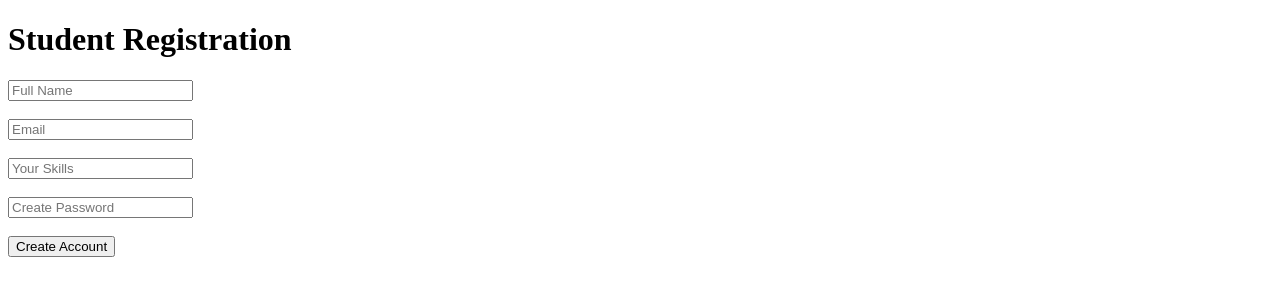
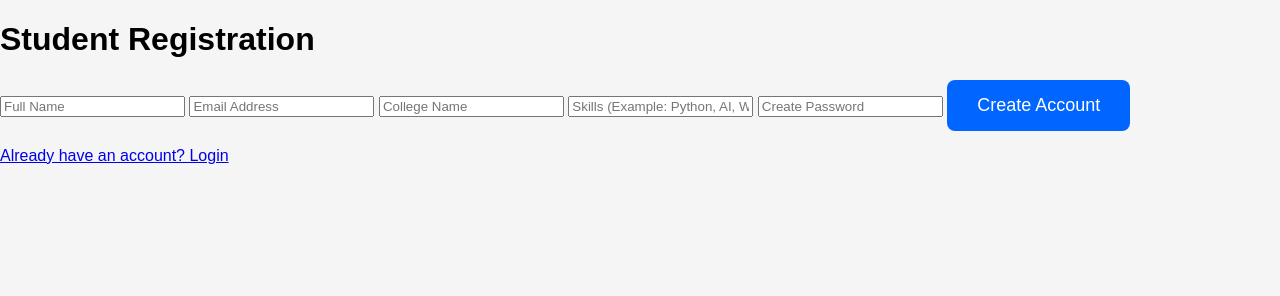
Before and after one commit to rm6pgfzsct-tech/-AI-Project-Team-Finder, a plain HTML site: page register.html in a window 1280 px wide. Drawn offline with Linux system fonts and the light colour scheme.

Commit message:
Update register.html

```diff
--- a/register.html
+++ b/register.html
@@ -1,45 +1,35 @@
 <!DOCTYPE html>
 <html>
 <head>
-  <title>Student Registration - AI Project Team Finder</title>
-  <meta name="viewport" content="width=device-width, initial-scale=1.0">
+    <title>Student Registration</title>
+    <meta name="viewport" content="width=device-width, initial-scale=1.0">
+    <link rel="stylesheet" href="style.css">
 </head>
-
 <body>
 
-  <h1>Student Registration</h1>
+<div class="container">
 
-  <input id="name" type="text" placeholder="Full Name">
-  <br><br>
+<h1>Student Registration</h1>
 
-  <input id="email" type="email" placeholder="Email">
-  <br><br>
+<input type="text" id="name" placeholder="Full Name">
 
-  <input id="skill" type="text" placeholder="Your Skills">
-  <br><br>
+<input type="email" id="email" placeholder="Email Address">
 
-  <input id="password" type="password" placeholder="Create Password">
-  <br><br>
+<input type="text" id="college" placeholder="College Name">
 
-  <button onclick="register()">Create Account</button>
+<input type="text" id="skills" placeholder="Skills (Example: Python, AI, Web Development)">
 
-  <p id="message"></p>
+<input type="password" id="password" placeholder="Create Password">
 
-  <script>
-    function register() {
-      let name = document.getElementById("name").value;
-      let email = document.getElementById("email").value;
-      let skill = document.getElementById("skill").value;
-      let password = document.getElementById("password").value;
+<button onclick="register()">Create Account</button>
 
-      if (name === "" || email === "" || skill === "" || password === "") {
-        document.getElementById("message").innerHTML = "Please fill in all fields.";
-      } else {
-        document.getElementById("message").innerHTML =
-          "Registration successful! Welcome, " + name + ".";
-      }
-    }
-  </script>
+<p id="message"></p>
+
+<p><a href="login.html">Already have an account? Login</a></p>
+
+</div>
+
+<script src="script.js"></script>
 
 </body>
 </html>
```
